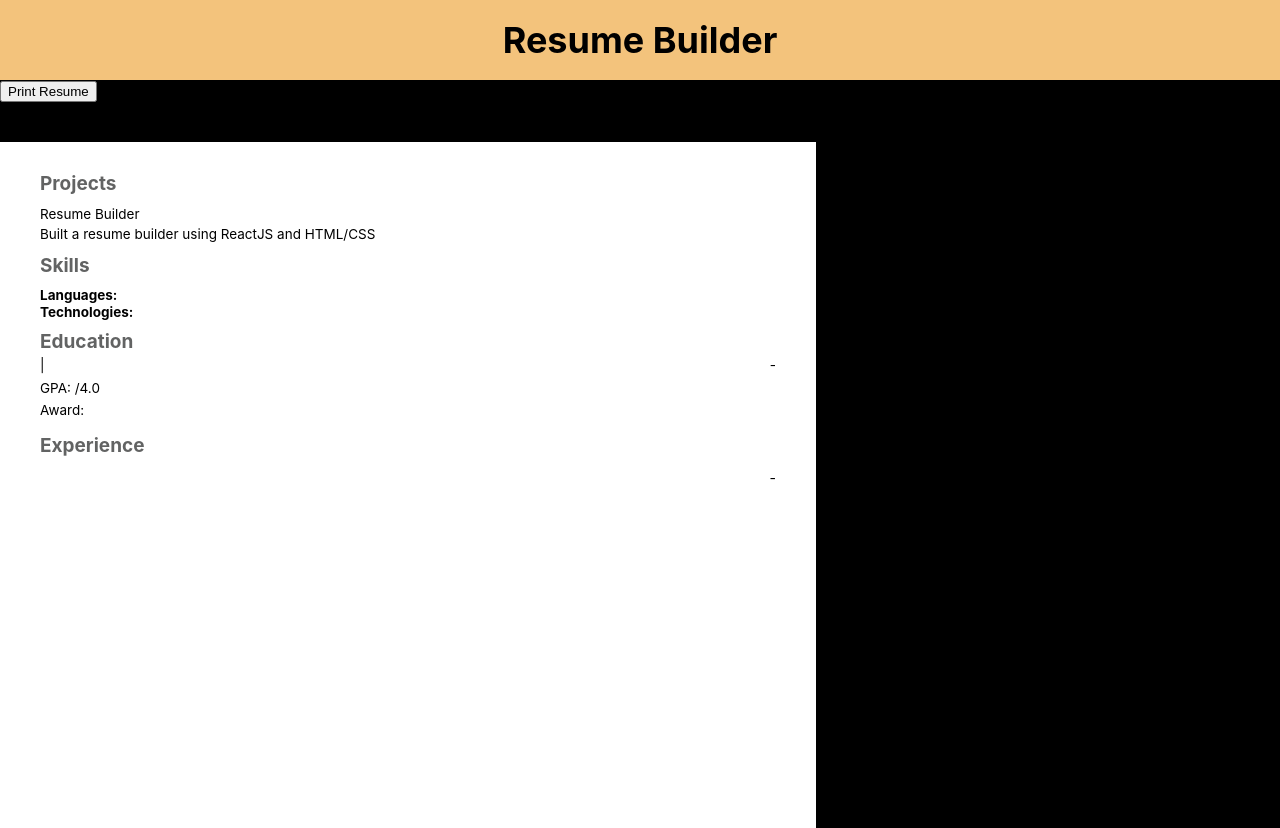
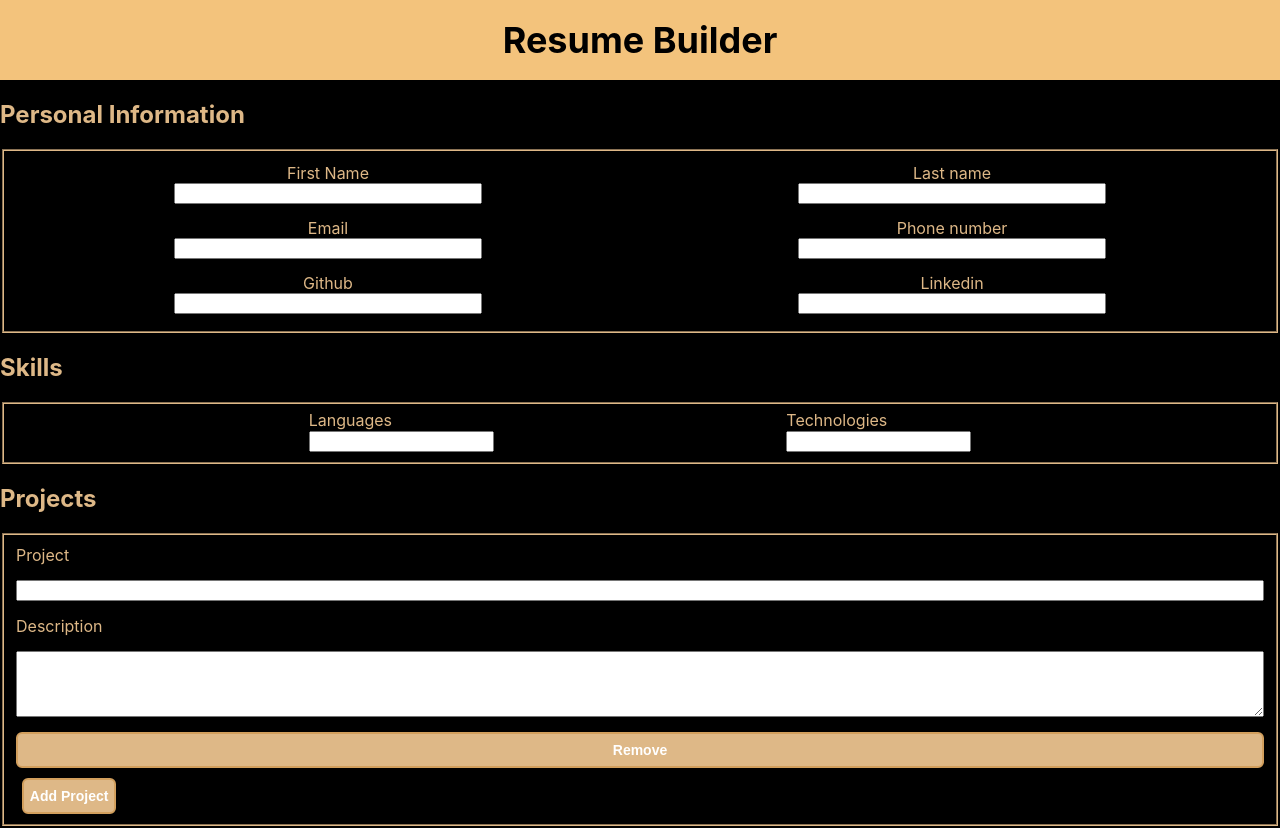
Before and after one commit to arjunsingh14/resume-builder, a React (Create React App) app in the folder app/: page / in a window 1280 px wide. Shown: the top 828 px of the page. Built offline with nearby package versions, Linux system fonts and the light colour scheme.

Commit message:
additional styling and optional experience

```diff
--- a/app/src/components/Forms.js
+++ b/app/src/components/Forms.js
@@ -8,11 +8,12 @@ import Projects from "./Projects";
 import Skills from "./Skills";
 import Generate from "./Generate";
 const Forms = () => {
-  const [generate, setGenerate] = useState(true);
+  const [generate, setGenerate] = useState(false);
   const [project, setProjects] = useState([{
     project: "Resume Builder",
     projectDescription: "Built a resume builder using ReactJS and HTML/CSS",
   }]);
+  const [check, setCheck] = useState(true)
   const [skills, setSkills] = useState({
     language: "",
     technology: "",
@@ -115,6 +116,8 @@ const Forms = () => {
     console.log(generate);
   };
 
+
+
   class ComponentToPrint extends React.PureComponent {
     render() {
       return (
@@ -124,6 +127,7 @@ const Forms = () => {
           experience={experienceList}
           skill={skills}
           project={project}
+          check={check}
           submit={handleSubmit}
         />
       );
@@ -174,7 +178,9 @@ const Forms = () => {
               remove={removeEducation}
             />
           </section>
-          <section>
+          <label htmlFor="experience">Add experience</label>
+          <input type="checkbox" onClick={() => setCheck(!check)}/>
+          {!check && (<section>
             <h2>Experience</h2>
             <Experience
               inputList={experienceList}
@@ -182,7 +188,7 @@ const Forms = () => {
               add={addExperience}
               remove={removeExperience}
             />
-          </section>
+          </section>)}
           <button>Submit</button>
         </form>
       )}
--- a/app/src/components/Generate.js
+++ b/app/src/components/Generate.js
@@ -1,6 +1,6 @@
 import React from "react";
 import "./styles/Generate.css";
-const Generate = ({ education, experience, personal, skill, project }) => {
+const Generate = ({ education, experience, personal, skill, project, check }) => {
   const { firstName, lastName, linkedin, github, number, email } = personal;
   return (
     <article className="resume">
@@ -56,7 +56,7 @@ const Generate = ({ education, experience, personal, skill, project }) => {
           );
         })}
       </section>
-      <section className="experience-display">
+      {!check && <section className="experience-display">
         <h2>Experience</h2>
         {experience.map((exp, index) => {
           return (
@@ -73,7 +73,7 @@ const Generate = ({ education, experience, personal, skill, project }) => {
             </div>
           );
         })}
-      </section>
+      </section>}
     </article>
   );
 };
--- a/app/src/components/Projects.js
+++ b/app/src/components/Projects.js
@@ -1,4 +1,5 @@
-import React from 'react'
+import React from "react";
+import "./styles/Project.css";
 
 const Projects = ({ add, handleChange, inputList, remove }) => {
   return (
@@ -6,7 +7,7 @@ const Projects = ({ add, handleChange, inputList, remove }) => {
       {inputList.map((input, index) => {
         return (
           <div className="projects" key={index}>
-            <label htmlFor="project">Experience</label>
+              <label htmlFor="project">Project</label>
               <input
                 type="text"
                 name="project"
@@ -14,16 +15,21 @@ const Projects = ({ add, handleChange, inputList, remove }) => {
                 value={input.experience}
                 onChange={(e) => handleChange(e, index)}
               />
-            <label htmlFor="description">Description</label>
+
+              <label htmlFor="projectDescription">Description</label>
               <textarea
                 name="projectDescription"
                 id="projectDescription"
-              cols="30"
-              rows="10"
+                cols="50"
+                rows="4"
                 value={input.description}
                 onChange={(e) => handleChange(e, index)}
               ></textarea>
-            <button type="button" onClick={() => remove(index)}>
+              <button
+                className="proj-button"
+                type="button"
+                onClick={() => remove(index)}
+              >
                 Remove
               </button>
           </div>
@@ -31,10 +37,10 @@ const Projects = ({ add, handleChange, inputList, remove }) => {
       })}
       )
       <button type="button" onClick={() => add()}>
-        Add Experience
+        Add Project
       </button>
     </fieldset>
   );
-}
+};
 
-export default Projects
+export default Projects;
--- a/app/src/components/Skills.js
+++ b/app/src/components/Skills.js
@@ -1,8 +1,9 @@
 import React from "react";
-
-const Skills = ({skill, skillChange}) => {
+import "./styles/Skills.css";
+const Skills = ({ skill, skillChange }) => {
   return (
-    <fieldset>
+    <fieldset id="skills">
+      <div>
         <label htmlFor="languages">Languages</label>
         <input
           type="text"
@@ -11,6 +12,8 @@ const Skills = ({skill, skillChange}) => {
           value={skill.language}
           onChange={(e) => skillChange(e)}
         />
+      </div>
+      <div>
         <label htmlFor="technology">Technologies</label>
         <input
           type="text"
@@ -19,6 +22,7 @@ const Skills = ({skill, skillChange}) => {
           value={skill.technology}
           onChange={(e) => skillChange(e)}
         />
+      </div>
     </fieldset>
   );
 };
--- a/app/src/components/styles/Project.css
+++ b/app/src/components/styles/Project.css
@@ -0,0 +1,28 @@
+fieldset {
+    border-color: burlywood;
+}
+
+
+.projects {
+    display: flex;
+    flex-direction: column;
+    align-content: space-between;
+}
+
+.projects> * {
+    margin-top: 5px;
+    margin-bottom:10px;
+}
+
+button {
+    background-color: burlywood;
+    color: white;
+    font-size: 14px;
+    font-weight: bold;
+    padding-top: 8px;
+    padding-bottom: 8px;
+    border:solid;
+    border-radius: 6px;
+    border-color: #d29f5d;
+    border-width: 2px;
+}
--- /dev/null
+++ b/app/src/components/styles/Skills.css
@@ -0,0 +1,8 @@
+#skills {
+    display: flex;
+    justify-content: space-evenly;
+}
+
+#skills>div>label {
+    display: block;
+}
```
Lines whose indentation alone changed are shown as unchanged.
